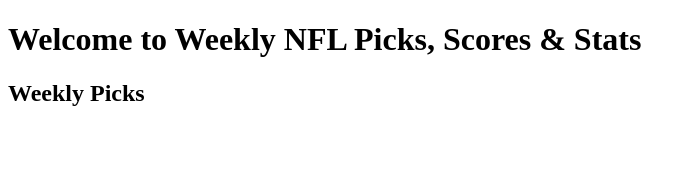
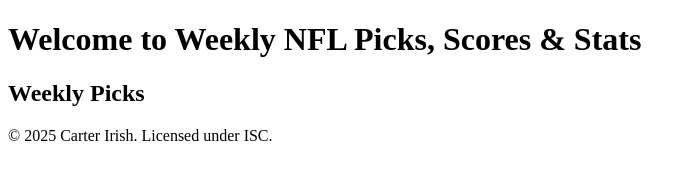
Before and after one commit to CarterIrish/NFL-Weekly-Picks, a website built with Vite: page index.html in a window 1280 px wide. Shown: the whole page, without its empty margins (0-696 px from the left). Built offline with nearby package versions, Linux system fonts and the light colour scheme; no server answers.

Commit message:
Add footer with copyright information in index.html

```diff
--- a/index.html
+++ b/index.html
@@ -1,5 +1,6 @@
 <!DOCTYPE html>
 <html lang="en">
+
 <head>
     <meta charset="UTF-8">
     <meta name="viewport" content="width=device-width, initial-scale=1.0">
@@ -7,6 +8,7 @@
     <link rel="stylesheet" href="/src/css/mainstyles.css">
     <script src="src/index.js" type="module"></script>
 </head>
+
 <body>
     <h1>Welcome to Weekly NFL Picks, Scores & Stats</h1>
     <div id="wrapper">
@@ -14,5 +16,9 @@
         <div id="app">
         </div>
     </div>
+    <footer>
+        <p>&copy; 2025 Carter Irish. Licensed under ISC.</p>
+    </footer>
 </body>
+
 </html>
```
